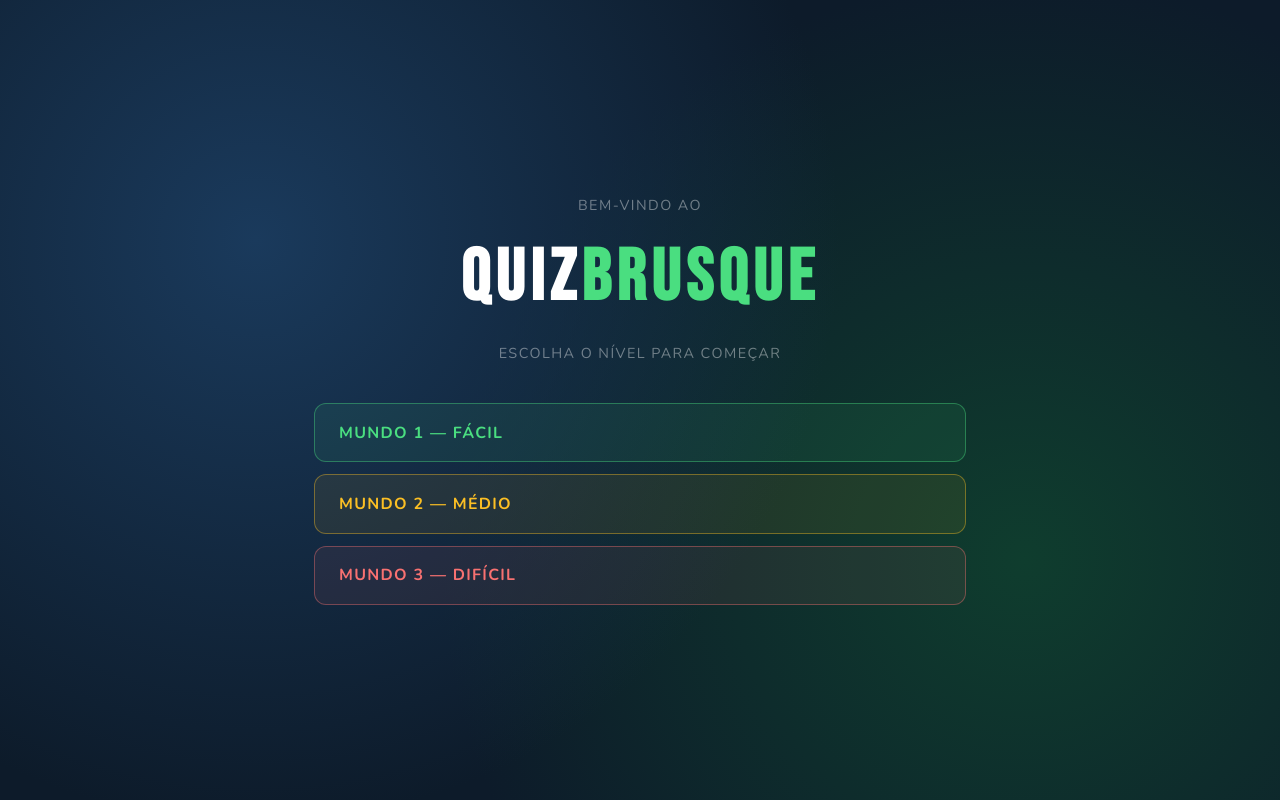
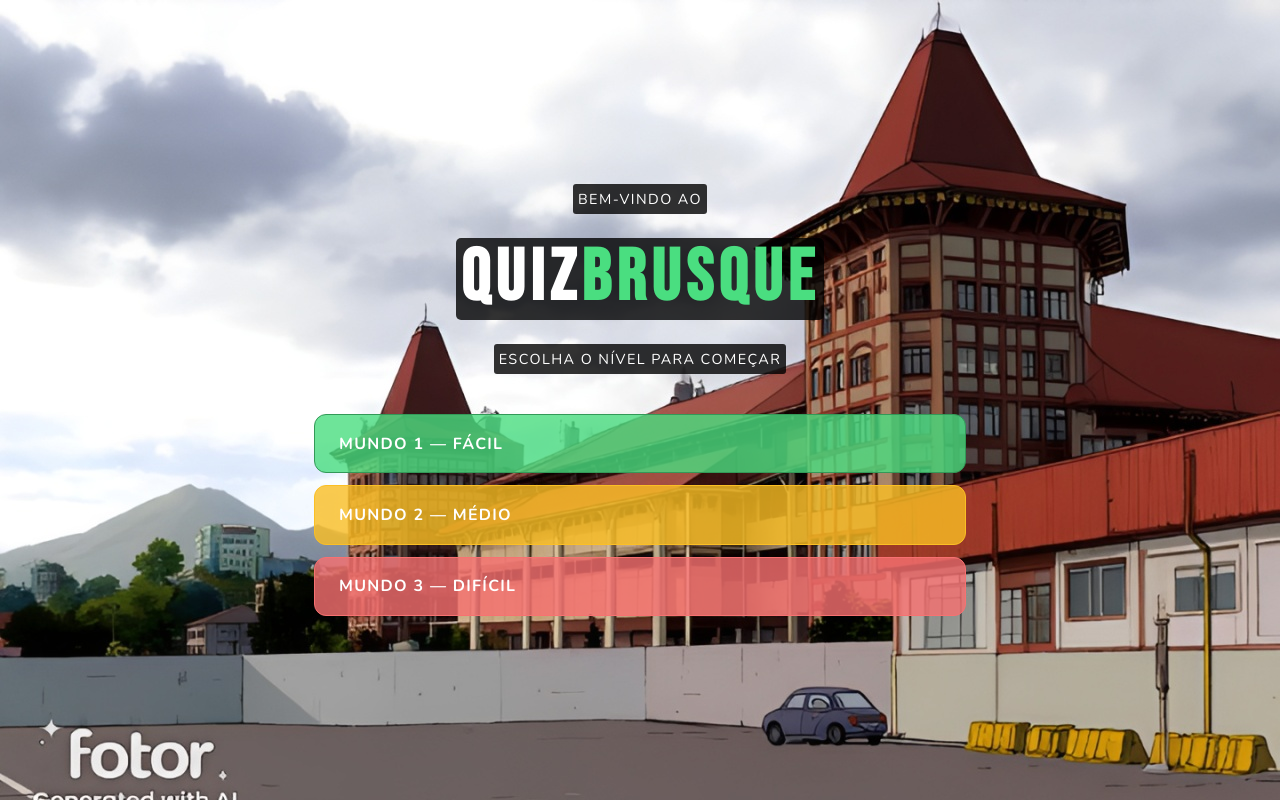
Before and after one commit to Victor-Raposo/bruxque, a plain HTML site: page main.html in a window 1280 px wide. Drawn offline with nearby package versions, Linux system fonts and the light colour scheme.

Commit message:
curricularizacao-v1.2
customização dos níveis

```diff
--- a/estilos/easy.css
+++ b/estilos/easy.css
@@ -8,8 +8,10 @@
 
 body {
     background-color: #0d1b2a;
-    background-image: radial-gradient(circle at 20% 30%, #1a3a5c 0%, transparent 50%),
-    radial-gradient(circle at 80% 70%, #0f3d2e 0%, transparent 50%);
+    background-image: url(../imagens/fundo-fenarreco-1-ghibi\ \(1\).jpg);
+    background-position: top right;
+    background-size: cover;
+    background-repeat: no-repeat;
     min-height: 100vh;
     display: flex;
     align-items: center;
@@ -35,9 +37,9 @@
     font-weight: 700;
     letter-spacing: 0.15em;
     text-transform: uppercase;
-    color: #4ade80;
-    background: rgba(74, 222, 128, 0.1);
-    border: 1px solid rgba(74, 222, 128, 0.3);
+    color: white;
+    background: rgba(74, 222, 128, 0.8);
+    border: 1px solid rgba(74, 222, 128, 0.800);
     padding: 0.4rem 1.2rem;
     border-radius: 99px;
 }
@@ -45,8 +47,11 @@
 /* CONTADOR DE PERGUNTAS */
 .contador {
     font-size: 0.8rem;
-    color: rgba(255,255,255,0.4);
+    color: white);
     letter-spacing: 0.1em;
+    background-color: rgba(0, 0, 0, 0.800);
+    border-radius: 5px;
+    padding: 5px;
 }
 
 /* PERGUNTA */
@@ -61,6 +66,9 @@
     display: flex;
     align-items: center;
     justify-content: center;
+    background-color: rgba(0, 0, 0, 0.800);
+    border-radius: 5px;
+    padding: 5px;
 }
 
 /* VIDAS */
@@ -93,7 +101,7 @@
 .pergunta {
     width: 100%;
     padding: 1rem 1.5rem;
-    background: rgba(255, 255, 255, 0.05);
+    background: rgba(59, 130, 196, 0.800);
     border: 1px solid rgba(255, 255, 255, 0.12);
     border-radius: 12px;
     color: #ffffff;
@@ -107,7 +115,7 @@
 }
 
 .pergunta:hover {
-    background: rgba(255, 255, 255, 0.1);
+    background: rgba(59, 130, 196, 1);
     border-color: rgba(255, 255, 255, 0.3);
     transform: translateX(4px);
 }
@@ -150,25 +158,25 @@
 .btn-mundo:active { transform: scale(0.98); }
 
 .btn-facil {
-    background: rgba(74, 222, 128, 0.08);
-    border-color: rgba(74, 222, 128, 0.4);
-    color: #4ade80;
+    background: rgba(74, 222, 128, 0.800);
+    border-color: rgb(51, 153, 88);
+    color: white;
 }
-.btn-facil:hover { background: rgba(74, 222, 128, 0.15); }
+.btn-facil:hover { background: rgba(74, 222, 128, 1); }
 
 .btn-medio {
-    background: rgba(251, 191, 36, 0.08);
-    border-color: rgba(251, 191, 36, 0.4);
-    color: #fbbf24;
+    background: rgba(251, 191, 36, 0.800);
+    border-color: rgba(251, 191, 36, 1);
+    color: white;
 }
-.btn-medio:hover { background: rgba(251, 191, 36, 0.15); }
+.btn-medio:hover { background: rgba(251, 191, 36, 1); }
 
 .btn-dificil {
-    background: rgba(248, 113, 113, 0.08);
-    border-color: rgba(248, 113, 113, 0.4);
-    color: #f87171;
+    background: rgba(248, 113, 113, 0.800);
+    border-color: rgba(248, 113, 113, 1);
+    color: white;
 }
-.btn-dificil:hover { background: rgba(248, 113, 113, 0.15); }
+.btn-dificil:hover { background: rgba(248, 113, 113, 1); }
 
 /* TÍTULO PRINCIPAL (main.html e venceu.html) */
 .titulo-principal {
@@ -185,9 +193,12 @@
 
 .subtitulo {
     font-size: 0.9rem;
-    color: rgba(255,255,255,0.4);
+    color: white;
     text-align: center;
     letter-spacing: 0.1em;
+    background-color: rgba(0, 0, 0, 0.800);
+    padding: 5px;
+    border-radius: 3px;
 }
 
 /* TELA DE VITÓRIA */
```
Also changed, not shown: imagens/fundo-fenarreco-1-ghibi (1).jpg (added), imagens/fundo-fenarreco-1-ghibi.jpg (added), imagens/fundo-fenarreco-1.jpg.
